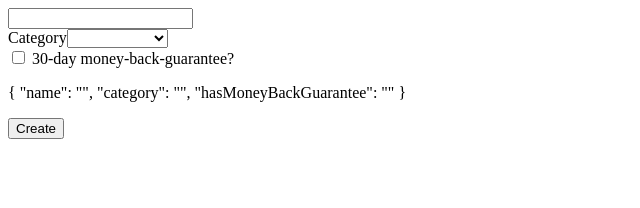
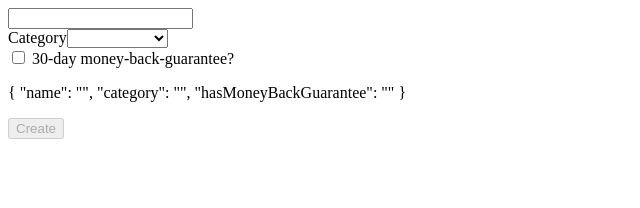
Before and after one commit to omarkarake/angular-mosh, an Angular app: page / in a window 1280 px wide. Shown: the top 208 px of the page, without its empty margins (0-640 px from the left). Built offline with nearby package versions, Linux system fonts and the light colour scheme.

Commit message:
angular form disabling the button using template if form is invalid

```diff
--- a/src/app/new-course-form/new-course-form.component.html
+++ b/src/app/new-course-form/new-course-form.component.html
@@ -30,10 +30,15 @@
   </div>
   <div>
     <label for="moneyBackGuarantee">
-      <input ngModel name="hasMoneyBackGuarantee" type="checkbox" id="moneyBackGuarantee" />
+      <input
+        ngModel
+        name="hasMoneyBackGuarantee"
+        type="checkbox"
+        id="moneyBackGuarantee"
+      />
       30-day money-back-guarantee?
     </label>
   </div>
   <p>{{ f.value | json }}</p>
-  <button>Create</button>
+  <button [disabled]="f.invalid">Create</button>
 </form>
```
